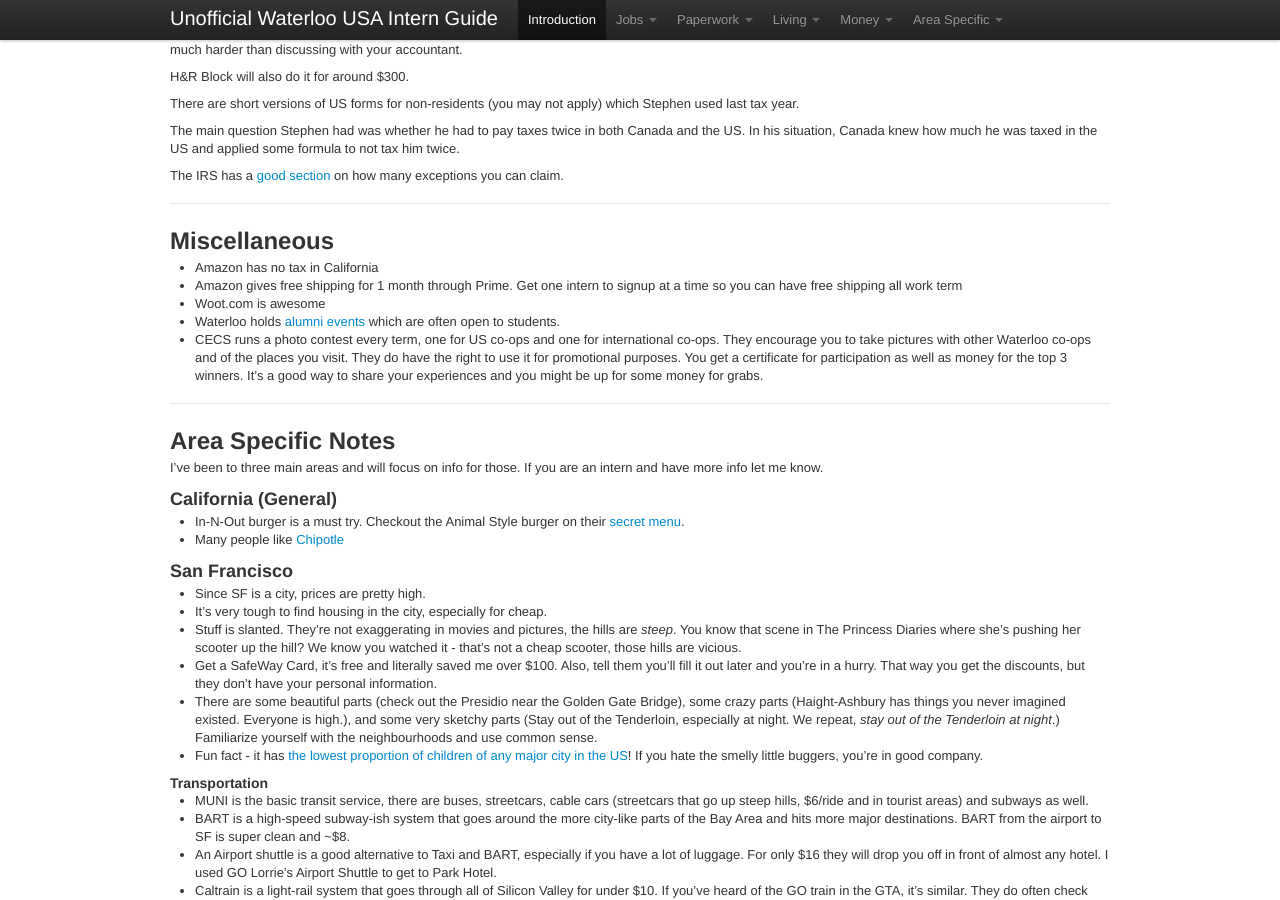
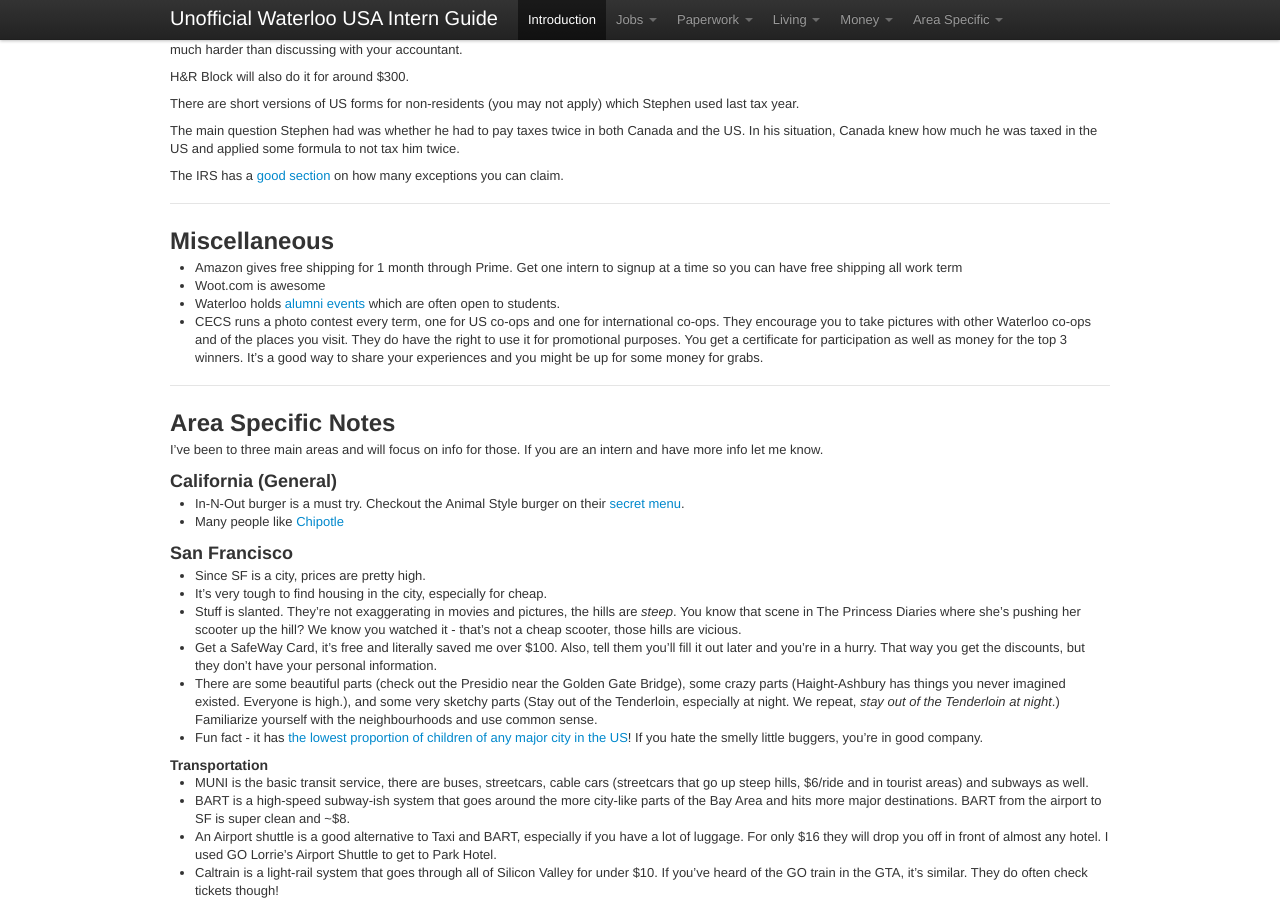
Before and after one commit to sholiday/Unofficial-Waterloo-USA-Intern-Guide, a Jekyll site: the page built from index.markdown, in a window 1280 px wide and 900 px high, scrolled down 5475 px. Built offline with Jekyll 4.4.1, drawn with Linux system fonts in a browser that asks for light colours; nearby versions of some CDN libraries; Markdown is read by kramdown in place of the engine named in the settings.

Commit message:
No more tax free Amazon :(

```diff
--- a/index.markdown
+++ b/index.markdown
@@ -485,7 +485,6 @@ The IRS has a [good section][IRS-AlienExemptions] on how many exceptions you can
 
 <section id="Misc" />
 ## Miscellaneous
-* Amazon has no tax in California
 * Amazon gives free shipping for 1 month through Prime. Get one intern to signup
   at a time so you can have free shipping all work term
 * Woot.com is awesome
```
